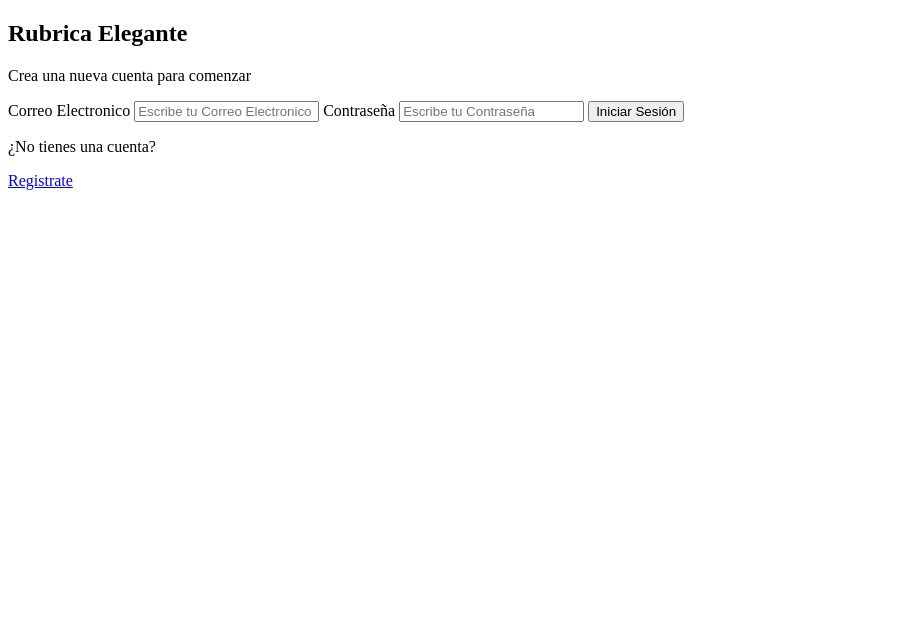
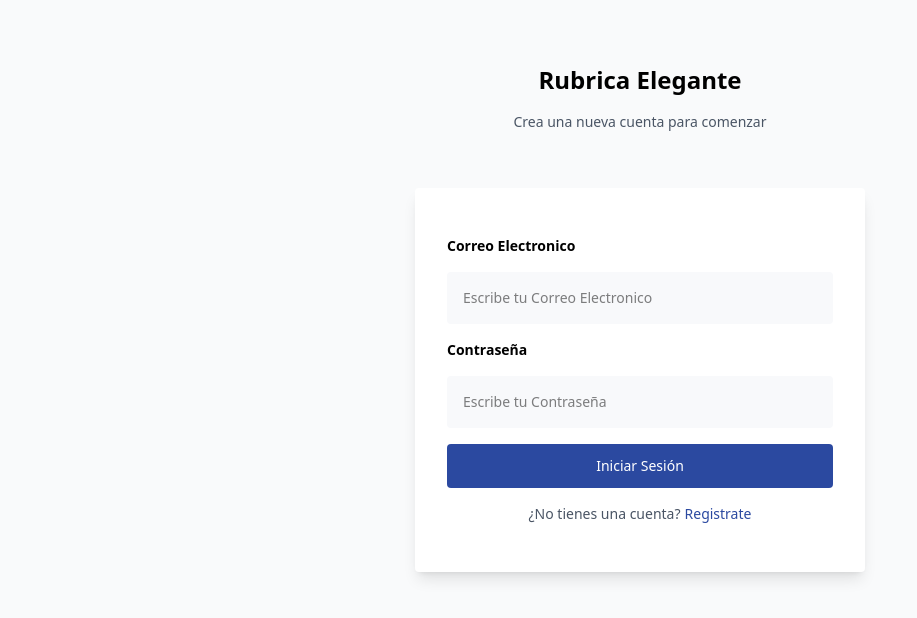
Before and after one commit to Axel-Meyrek/Aprendiendo-TailwindCss, a website: page index.html in a window 1280 px wide. Shown: the whole page, without its empty margins (0-917 px from the left). Drawn offline with nearby package versions, Linux system fonts and the light colour scheme.

Commit message:
Create my first component with TailwindCss

```diff
--- a/index.html
+++ b/index.html
@@ -4,29 +4,28 @@
     <!-- METADATOS -->
     <meta charset="UTF-8">
     <meta name="viewport" content="width=device-width, initial-scale=1.0">
-    <!-- STYLES -->
-    <link rel="stylesheet" href="../css/main.css">
-    <link rel="stylesheet" href="../css/login.css">
+    <!-- TAILWIND-CSS -->
+    <script src="https://cdn.jsdelivr.net/npm/@tailwindcss/browser@4"></script>
     <!-- GENERAL -->
     <title>Iniciar Sesion - Rubricas</title>
 </head>
 <body>
     <!-- FORMULARIO -->
-    <main>
-        <h2>Rubrica Elegante</h2>
-        <p>Crea una nueva cuenta para comenzar</p>
+    <main class="bg-[#F9FAFB] flex flex-col gap-4 p-4 min-h-screen py-16">
+        <h2 class="text-center text-2xl font-bold">Rubrica Elegante</h2>
+        <p class="text-center text-sm text-gray-600">Crea una nueva cuenta para comenzar</p>
 
-        <form action="#">
-            <label for="">Correo Electronico</label>
-            <input type="text" placeholder="Escribe tu Correo Electronico">
+        <form class="bg-white flex flex-col gap-4 max-w-[450px] m-auto my-0 w-[100%] p-8 py-12 rounded shadow-lg mt-[40px]" action="#">
+            <label class="text-sm font-semibold" for="">Correo Electronico</label>
+            <input class="p-4 bg-[#F8F9FB] py-4 text-sm outline-none rounded" type="text" placeholder="Escribe tu Correo Electronico">
 
-            <label for="">Contraseña</label>
-            <input type="password" placeholder="Escribe tu Contraseña">
+            <label class="text-sm font-semibold" for="">Contraseña</label>
+            <input class="p-4 bg-[#F8F9FB] py-4 text-sm outline-none rounded" type="password" placeholder="Escribe tu Contraseña">
 
-            <button>Iniciar Sesión</button>
-            <div>
-                <p>¿No tienes una cuenta?</p>
-                <a href="./register.html">Registrate</a>
+            <button class="bg-[#2B49A0] text-white text-sm p-4 py-3 rounded duration-300 hover:scale-[1.02]">Iniciar Sesión</button>
+            <div class="flex gap-1 justify-center">
+                <p class="text-gray-600 text-sm">¿No tienes una cuenta?</p>
+                <a class=" text-[#2B49A0] text-sm" href="./register.html">Registrate</a>
             </div>
         </form>
     </main>
```
Also changed, not shown: tailwind.config.js (added).
